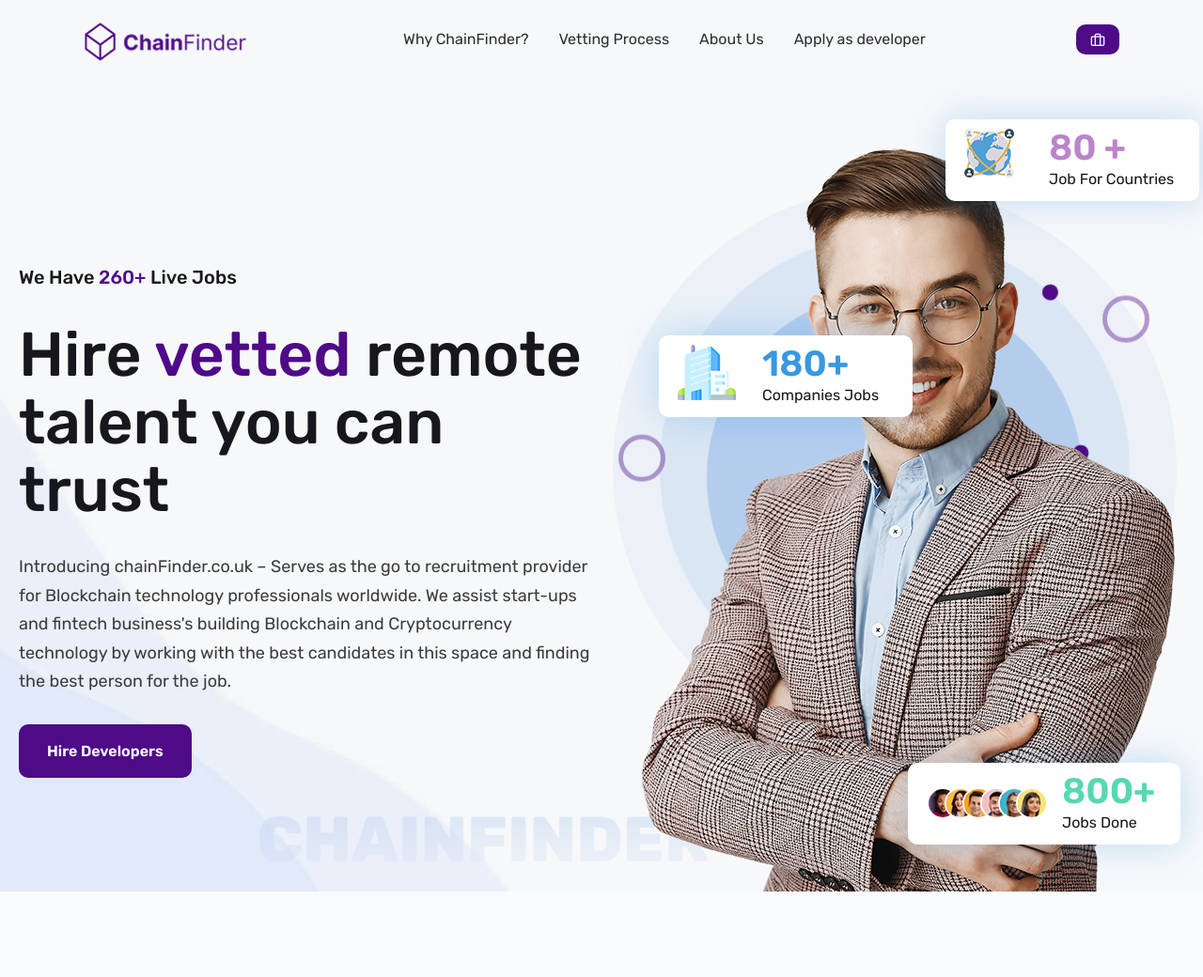
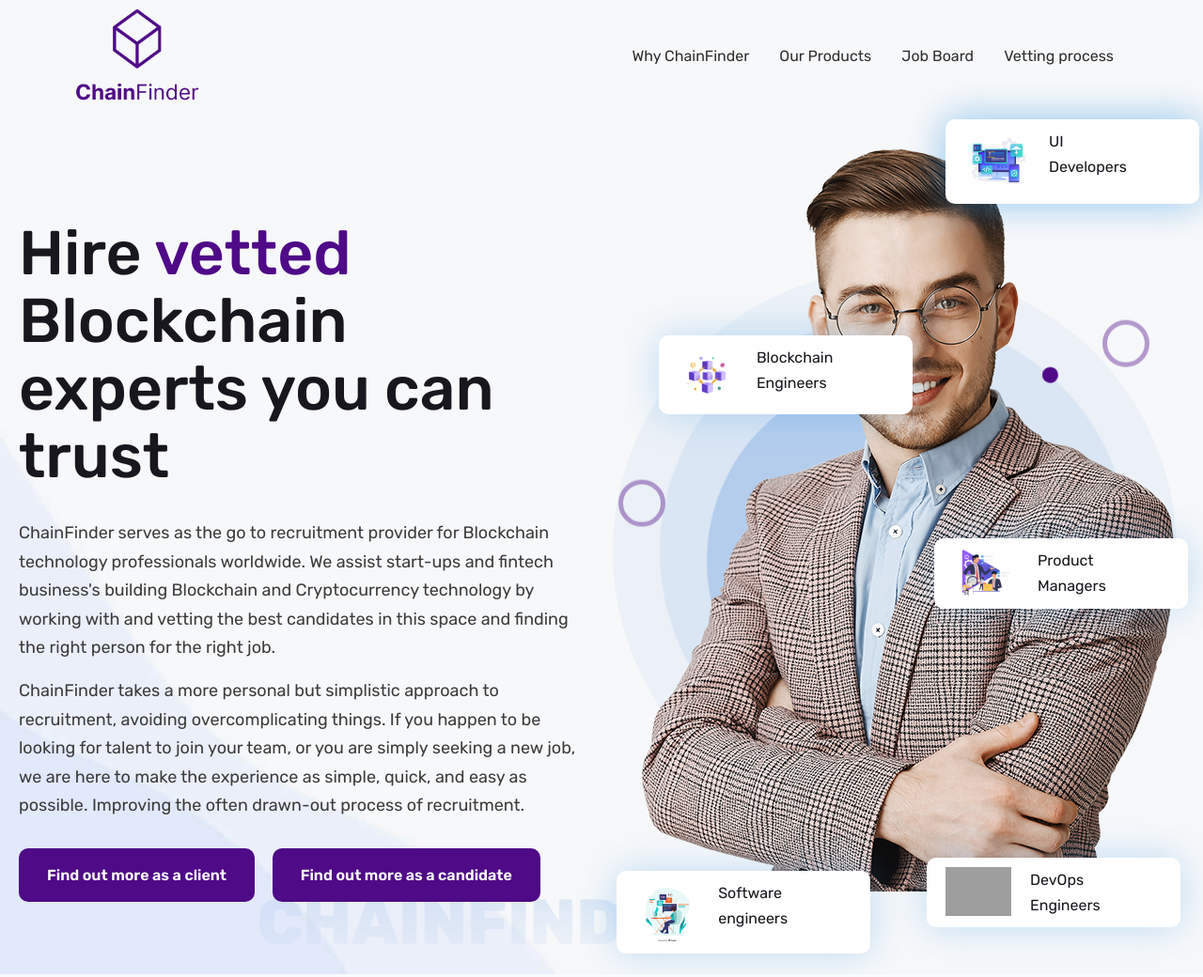
Before and after one commit to sribalaji0110/chainFinder, a plain HTML site: page index.html in a window 1280 px wide. Shown: the part 3-1043 px from the top of the page at 94% size. Drawn offline with Linux system fonts and the light colour scheme; grey boxes are pictures that could not be loaded; animation ran at ten frames a second; files whose address does not match are found by name.

Commit message:
client 1st changes update

```diff
--- /dev/null
+++ b/css/custom.css
@@ -0,0 +1,22 @@
+.site-button {
+    margin-right: 15px;
+    margin-top: 15px
+}
+
+img.purple-person {
+    height: 45px;
+    position: relative;
+    left: -6px;
+}
+
+.twm-bnr-blocks.twm-bnr-blocks-position-5 {
+    position: absolute;
+    z-index: 4;
+    right: 12px;
+    bottom: 389px;
+}
+
+.twm-bnr-blocks.twm-bnr-blocks-position-4 {
+    bottom: 22px;
+    z-index: 9;
+}
--- a/index.html
+++ b/index.html
@@ -58,6 +58,7 @@
     <!-- Flaticon -->
     <link rel="stylesheet" type="text/css" href="css/style.css" />
     <!-- MAIN STYLE SHEET -->
+    <link rel="stylesheet" type="text/css" href="css/custom.css" />
   </head>
 
   <body>
@@ -81,7 +82,7 @@
               <div class="logo-header">
                 <div class="logo-header-inner logo-header-one">
                   <a href="index.html">
-                    <img src="images/chainfinder.png" alt="" />
+                    <img src="images/mainlogol.png" alt="" />
                   </a>
                 </div>
               </div>
@@ -102,36 +103,24 @@
 
               <!-- MAIN Vav -->
               <div
-                class="nav-animation header-nav navbar-collapse collapse d-flex justify-content-center"
+                class="nav-animation header-nav navbar-collapse collapse d-flex justify-content-end"
               >
                 <ul class="nav navbar-nav">
                   <li class="has-child">
-                    <a href="coming-soon.html">Why ChainFinder?</a>
+                    <a href="coming-soon.html"> Why ChainFinder</a>
                   </li>
                   <li class="has-child">
-                    <a href="coming-soon.html">Vetting Process</a>
+                    <a href="coming-soon.html">Our Products</a>
                   </li>
                   <li class="has-child">
-                    <a href="coming-soon.html">About Us</a>
+                    <a href="coming-soon.html">Job Board</a>
                   </li>
                   <li class="has-child">
-                    <a href="coming-soon.html">Apply as developer</a>
+                    <a href="coming-soon.html">Vetting process</a>
                   </li>
                 </ul>
               </div>
 
-              <!-- Header Right Section-->
-              <div class="extra-nav header-2-nav">
-                <div class="extra-cell">
-                  <div class="header-nav-btn-section">
-                    <div class="twm-nav-btn-right">
-                      <a href="coming-soon.html" class="twm-nav-post-a-job">
-                        <i class="feather-briefcase"></i>Hire Developer
-                      </a>
-                    </div>
-                  </div>
-                </div>
-              </div>
             </div>
           </div>
         </div>
@@ -149,24 +138,22 @@
             <!--Left Section-->
             <div class="col-xl-6 col-lg-6 col-md-12">
               <div class="twm-bnr-left-section">
-                <div class="twm-bnr-title-small">
-                  We Have <span class="site-text-primary">260+</span> Live Jobs
-                </div>
                 <div class="twm-bnr-title-large">
-                  Hire <span class="site-text-primary">vetted</span> remote
-                  talent you can trust
+                  Hire <span class="site-text-primary">vetted</span> Blockchain experts you can trust
                 </div>
                 <div class="twm-bnr-discription">
-                  Introducing chainFinder.co.uk – Serves as the go to
-                  recruitment provider for Blockchain technology professionals
-                  worldwide. We assist start-ups and fintech business's building
-                  Blockchain and Cryptocurrency technology by working with the
-                  best candidates in this space and finding the best person for
-                  the job.
+                  ChainFinder serves as the go to recruitment provider for Blockchain technology professionals worldwide. We assist start-ups and fintech business's building Blockchain and Cryptocurrency technology by working with and vetting the best candidates in this space and finding the right person for the right job.
                 </div>
-                <a href="coming-soon.html" class="site-button"
-                  >Hire Developers</a
+                <div class="twm-bnr-discription">
+                  ChainFinder takes a more personal but simplistic approach to recruitment, avoiding overcomplicating things. If you happen to be looking for talent to join your team, or you are simply seeking a new job, we are here to make the experience as simple, quick, and easy as possible. Improving the often drawn-out process of recruitment.
+                </div>
+               <a href="coming-soon.html" class="site-button find-out"
+                  >Find out more as a client</a
                 >
+                <a href="coming-soon.html" class="site-button find-out-dark"
+                  >Find out more as a candidate</a
+                >
+
               </div>
             </div>
 
@@ -210,15 +197,15 @@
                     <div class="twm-bnr-blocks twm-bnr-blocks-position-1">
                       <div class="twm-icon">
                         <img
-                          src="images/main-slider/slider1/icon-1.png"
+                          src="images/on_chain.jpg"
                           alt=""
                         />
                       </div>
                       <div class="twm-content">
-                        <div class="tw-count-number text-clr-sky">
+                        <!-- <div class="tw-count-number text-clr-sky">
                           <span class="counter">180</span>+
-                        </div>
-                        <p class="icon-content-info">Companies Jobs</p>
+                        </div> -->
+                        <p class="icon-content-info">Blockchain Engineers</p>
                       </div>
                     </div>
 
@@ -226,59 +213,80 @@
                     <div class="twm-bnr-blocks twm-bnr-blocks-position-2">
                       <div class="twm-icon">
                         <img
-                          src="images/main-slider/slider1/icon-2.png"
+                          src="images/on_chain.jpg"
                           alt=""
                         />
                       </div>
                       <div class="twm-content">
-                        <div class="tw-count-number text-clr-pink">
+                        <!-- <div class="tw-count-number text-clr-pink">
                           <span class="counter">80</span> +
-                        </div>
-                        <p class="icon-content-info">Job For Countries</p>
+                        </div> -->
+                        <p class="icon-content-info">Software engineers</p>
                       </div>
                     </div>
 
-                    <!--icon-block-3-->
-                    <div class="twm-bnr-blocks-3 twm-bnr-blocks-position-3">
-                      <div class="twm-pics">
-                        <span
-                          ><img
-                            src="images/main-slider/slider1/user/u-1.jpg"
-                            alt=""
-                        /></span>
-                        <span
-                          ><img
-                            src="images/main-slider/slider1/user/u-2.jpg"
-                            alt=""
-                        /></span>
-                        <span
-                          ><img
-                            src="images/main-slider/slider1/user/u-3.jpg"
-                            alt=""
-                        /></span>
-                        <span
-                          ><img
-                            src="images/main-slider/slider1/user/u-4.jpg"
-                            alt=""
-                        /></span>
-                        <span
-                          ><img
-                            src="images/main-slider/slider1/user/u-5.jpg"
-                            alt=""
-                        /></span>
-                        <span
-                          ><img
-                            src="images/main-slider/slider1/user/u-6.jpg"
-                            alt=""
-                        /></span>
+                     <!--icon-block-2-->
+                     <div class="twm-bnr-blocks twm-bnr-blocks-position-2">
+                      <div class="twm-icon">
+                        <img
+                          src="images/4380747.jpg"
+                          alt=""
+                        />
                       </div>
                       <div class="twm-content">
-                        <div class="tw-count-number text-clr-green">
-                          <span class="counter">800</span>+
-                        </div>
-                        <p class="icon-content-info">Jobs Done</p>
+                        <!-- <div class="tw-count-number text-clr-pink">
+                          <span class="counter">80</span> +
+                        </div> -->
+                        <p class="icon-content-info">UI <br/>Developers </p>
                       </div>
                     </div>
+                     <!--icon-block-2-->
+                     <div class="twm-bnr-blocks twm-bnr-blocks-position-3">
+                      <div class="twm-icon">
+                        <img
+                          src="images/20945391.jpg"
+                          alt=""
+                        />
+                      </div>
+                      <div class="twm-content">
+                        <!-- <div class="tw-count-number text-clr-pink">
+                          <span class="counter">80</span> +
+                        </div> -->
+                        <p class="icon-content-info">DevOps<br /> Engineers </p>
+                      </div>
+                    </div>
+                     <!--icon-block-2-->
+                     <div class="twm-bnr-blocks twm-bnr-blocks-position-4">
+                      <div class="twm-icon">
+                        <img
+                          src="images/2517915.jpg"
+                          alt=""
+                        />
+                      </div>
+                      <div class="twm-content">
+                        <!-- <div class="tw-count-number text-clr-pink">
+                          <span class="counter">80</span> +
+                        </div> -->
+                        <p class="icon-content-info">Software engineers</p>
+                      </div>
+                    </div>
+  <!--icon-block-2-->
+  <div class="twm-bnr-blocks twm-bnr-blocks-position-5">
+    <div class="twm-icon">
+      <img
+        src="images/19728.jpg"
+        alt=""
+      />
+    </div>
+    <div class="twm-content">
+      <!-- <div class="tw-count-number text-clr-pink">
+        <span class="counter">80</span> +
+      </div> -->
+      <p class="icon-content-info"> Product<br/>  Managers</p>
+    </div>
+  </div>
+
+
                   </div>
                 </div>
 
@@ -386,7 +394,7 @@
                   <div class="twm-explore-content-outer-3">
                     <div class="twm-explore-content-3">
                       <div class="twm-title-large">
-                        <h2>ChainFinder?</h2>
+                        <h2>      <img src="images/purple person.png" alt="" class="purple-person"/>ChainFinder?</h2>
                         <div class="twm-title-small">
                           Talent Sourcing BlockChain Worldwide
                         </div>
```
Also changed, not shown: css/feather.css (+271 -4 lines), css/style.css, images/19728.jpg (added), images/2517915.jpg (added), images/4380747.jpg (added), images/mainlogo1.png (added), images/mainlogol.png (added), images/on_chain.jpg (added), images/purple person.png (added), 1 other file.
